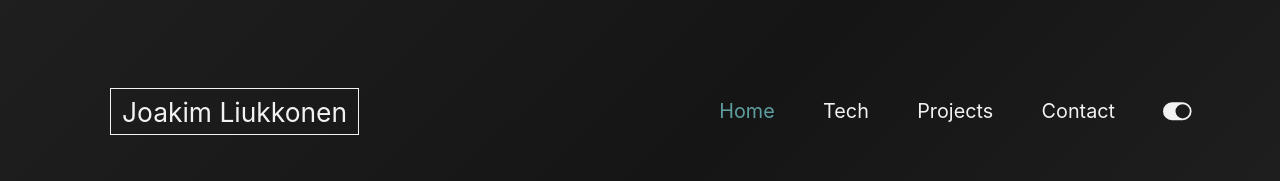
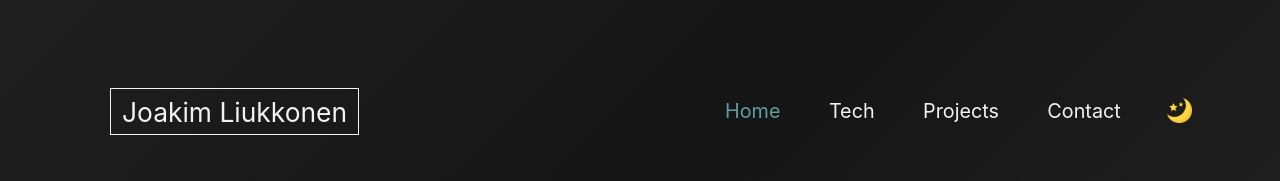
Before and after one commit to c00di/my-portfolio, a Next.js app: page / in a window 1280 px wide. Shown: the top 181 px of the page. Built offline with nearby package versions, Linux system fonts and the light colour scheme; a web font is replaced by a local one.

Commit message:
Change toggle to sun and moon icons.

```diff
--- a/styles/bg.css
+++ b/styles/bg.css
@@ -18,7 +18,7 @@ body {
 
 /* ALT COLOR MODE */
 .alt-color-mode {
-  background: linear-gradient(-45deg, #ffffff, #c7c7c7, #f3f3f3, #cacaca);
+  background: linear-gradient(-45deg, #ffffff, #cfcfcf, #f3f3f3, #d3d3d3);
   color: #333;
   background-size: 400% 400%;
   animation: gradient 10s ease infinite;
--- a/ui/components/Navbar.comp.tsx
+++ b/ui/components/Navbar.comp.tsx
@@ -1,24 +1,23 @@
 import Link from 'next/link'
 import { useRouter } from 'next/router'
 import { useState } from 'react'
-import { BsToggleOn, BsToggleOff } from 'react-icons/bs'
 
 const Navbar = () => {
   const router = useRouter()
 
   // COLOR MODE TOGGLE
-  const [bgDark, setBgDark] = useState(true)
+  const [darkMode, setDarkMode] = useState(true)
   const handleColorModeToggle = () => {
     if (document.body.className.includes('alt-color-mode')) {
       document.body.classList.remove('alt-color-mode')
       document
         .querySelector('#navbar')
         .classList.remove('alt-color-mode-navbar')
-      setBgDark(true)
+      setDarkMode(true)
     } else {
       document.body.className = 'alt-color-mode'
       document.querySelector('#navbar').classList.add('alt-color-mode-navbar')
-      setBgDark(false)
+      setDarkMode(false)
     }
   }
 
@@ -59,10 +58,24 @@ const Navbar = () => {
           </div>
 
           <div className='color-mode-toggle'>
-            {bgDark ? (
-              <BsToggleOn onClick={handleColorModeToggle} size='1.3rem' />
+            {darkMode ? (
+              <img
+                className='toggle-icon'
+                onClick={handleColorModeToggle}
+                src='/static/moon-icon.png'
+                alt='night-mode'
+                height='25px'
+                width='25px'
+              />
             ) : (
-              <BsToggleOff onClick={handleColorModeToggle} size='1.3rem' />
+              <img
+                className='toggle-icon'
+                onClick={handleColorModeToggle}
+                src='/static/sun-icon.png'
+                alt='day-mode'
+                height='25px'
+                width='25px'
+              />
             )}
           </div>
         </div>
@@ -130,12 +143,11 @@ const Navbar = () => {
          {
           /* TOGGLE */
         }
-        .color-mode-toggle {
-          padding-top: 0.35rem;
-          margin: 0 0 0 1.1rem;
+        .toggle-icon {
+          margin: 0.3rem 0 0 1rem;
           transition-duration: 0.2s;
         }
-        .color-mode-toggle:hover {
+        .toggle-icon:hover {
           color: cadetblue !important;
           transition-duration: 0.2s;
         }
```
Also changed, not shown: public/static/moon-icon.png (added), public/static/sun-icon.png (added).
